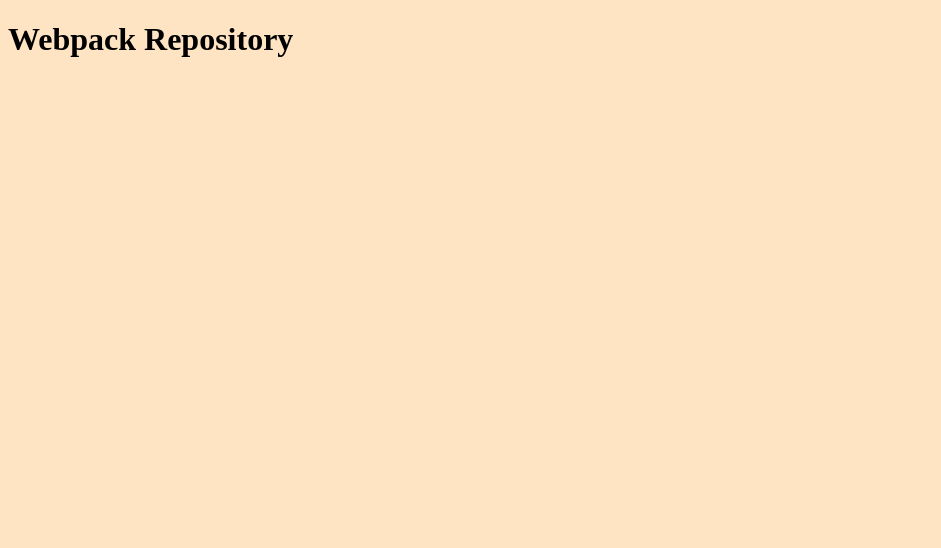
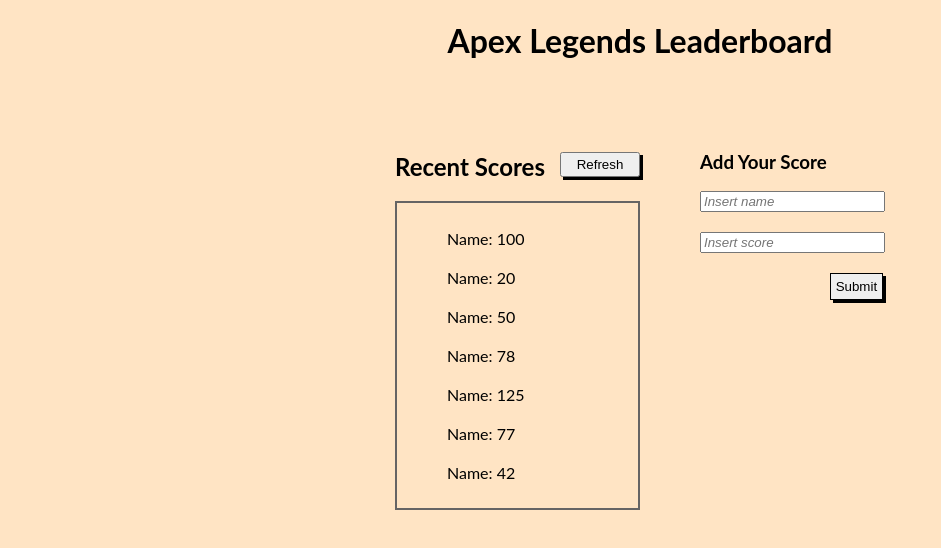
Before and after one commit to Ursaaaaaa/Leaderboard, a website built with webpack: page src/index.html in a window 1280 px wide. Shown: the whole page, without its empty margins (0-941 px from the left). Built offline with nearby package versions, Linux system fonts and the light colour scheme.

Commit message:
Added HTML markup and CSS

```diff
--- a/src/index.css
+++ b/src/index.css
@@ -1,3 +1,63 @@
 body {
+    font-family: 'Lato', sans-serif;
+    font-size: 16px;
+    font-weight: 400;
     background-color: bisque;
 }
+
+header {
+    text-decoration: none;
+    text-align: center;
+}
+
+main {
+    display: flex;
+    justify-content: center;
+    gap: 60px;
+    padding-top: 50px;
+}
+
+#recent-scores-header {
+    display: flex;
+    gap: 15px;
+}
+
+#recent-scores-button {
+    height: 25px;
+    width: 80px;
+    margin-top: 20px;
+    box-shadow: 3px 3px #000;
+}
+
+#scores-table {
+    border: 2px solid rgb(101, 100, 100);
+
+}
+
+#scores-table ul li {
+    list-style: none;
+    padding: 5px 10px;
+    padding-top: 10px;
+    padding-bottom: 10px;
+}
+
+form {
+    display: flex;
+    flex-direction: column;
+    gap: 20px;
+}
+
+::placeholder {
+    font-style: italic;
+}
+
+#submit {
+    display: inline-block;
+    position: relative;
+    text-align: right;
+    width: fit-content;
+    left: 70.1%;
+    padding: 5px;
+    border: 1px solid black;
+    box-shadow: 3px 3px #000;
+}
--- a/src/index.html
+++ b/src/index.html
@@ -4,9 +4,50 @@
     <meta charset="UTF-8" />
     <meta http-equiv="X-UA-Compatible" content="IE=edge" />
     <meta name="viewport" content="width=device-width, initial-scale=1.0" />
-    <title>Webpack Template</title>
+    <title>Leaderboard</title>
   </head>
   <body>
-    <h1>Webpack Repository</h1>
+    <header>
+      <h1>Apex Legends Leaderboard</h1>
+    </header>
+    <main>
+      <section id="recent-scores">
+        <div id="recent-scores-header">
+          <h2>Recent Scores</h2>
+          <button type="button" id="recent-scores-button">Refresh</button>
+        </div>
+        <div id="scores-table">
+          <ul>
+            <li>Name: 100</li>
+            <li>Name: 20</li>
+            <li>Name: 50</li>
+            <li>Name: 78</li>
+            <li>Name: 125</li>
+            <li>Name: 77</li>
+            <li>Name: 42</li>
+          </ul>
+        </div>
+      </section>
+      <section>
+        <h3>Add Your Score</h3>
+        <form action="#" class="form">
+          <input
+            type="text"
+            class="user-name"
+            id="name"
+            placeholder="Insert name"
+            required
+          />
+          <input
+            type="number"
+            class="user-score"
+            id="score"
+            placeholder="Insert score"
+            required
+          />
+          <button type="submit" id="submit">Submit</button>
+        </form>
+      </section>
+    </main>
   </body>
 </html>
```
